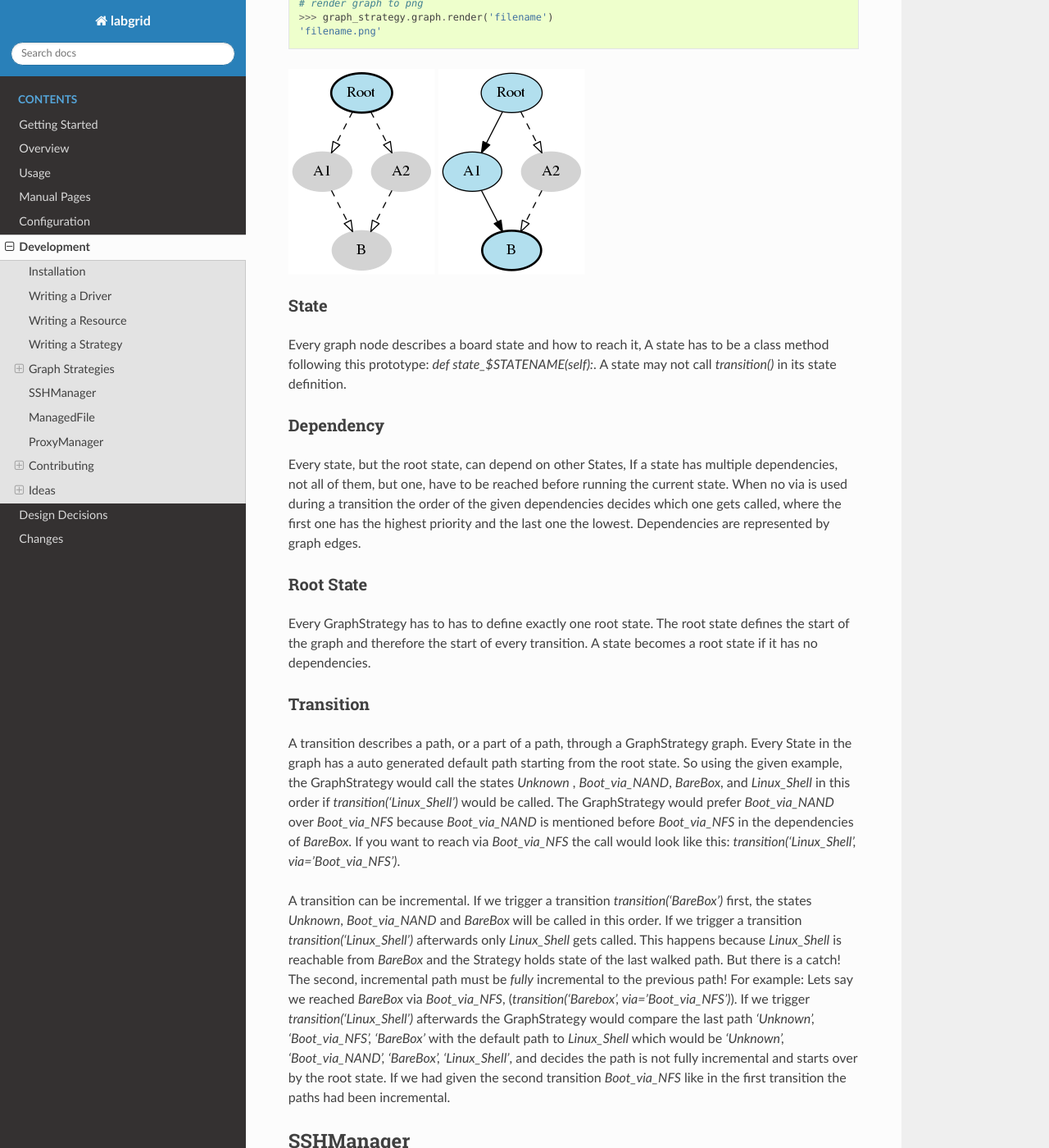
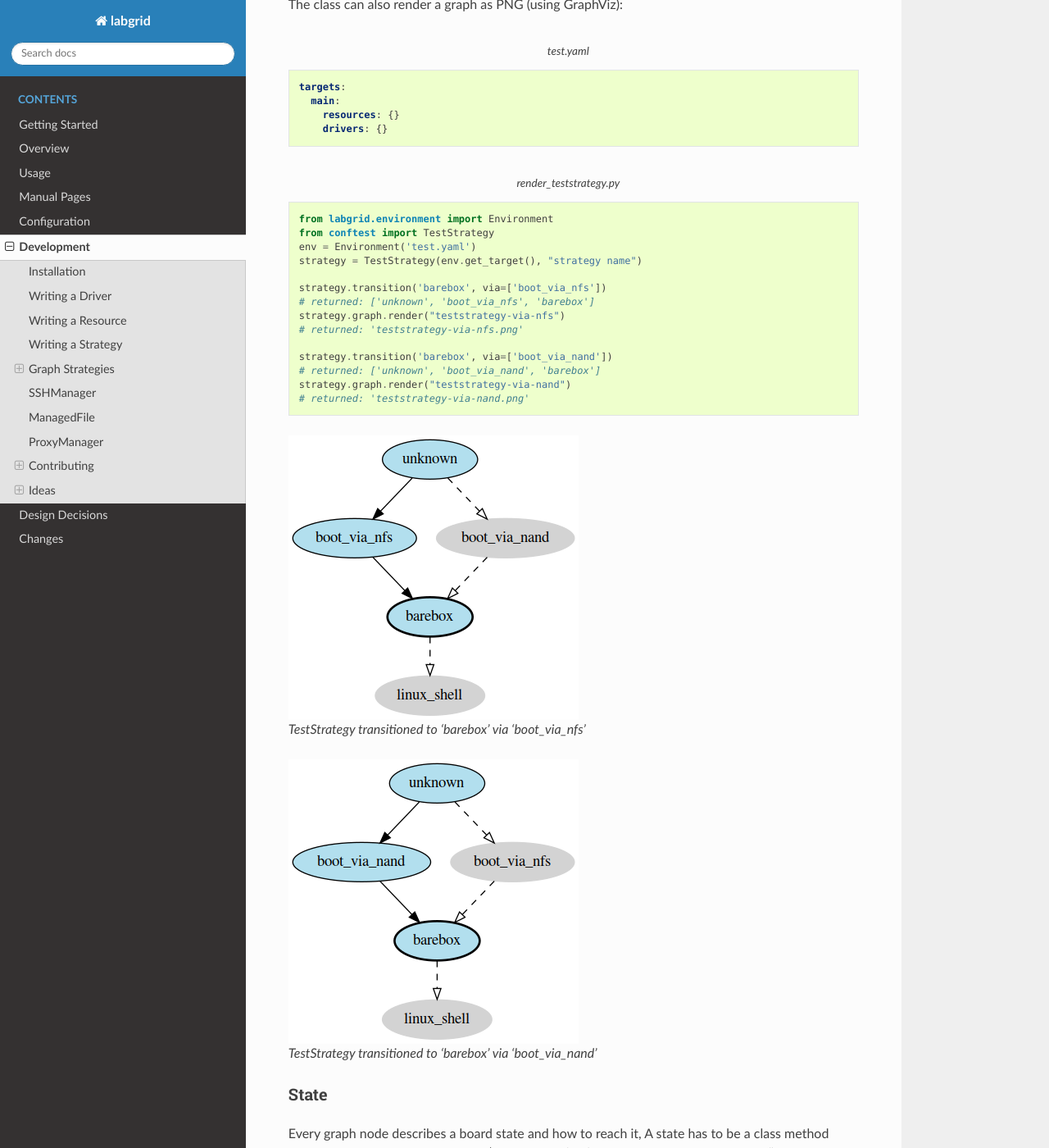
Before and after one commit to labgrid-project/labgrid, a Sphinx documentation site: the page built from doc/development.rst, in a window 1280 px wide and 1400 px high, scrolled down 6196 px. Shown: the whole window at 82% size. Built offline with Sphinx 7.4.7 and the Read the Docs theme 2.0.0, drawn with Linux system fonts in a browser that asks for light colours; pages that are not in the unit, such as notebooks, are missing from menus; some of the changed text lies outside the part shown.

Commit message:
doc/development: update graphstrategy documentation
The previous images did not reflect the example above, fix this.
Also improve the steps how to generate them, and rename the states to
lowercase to conform with usual Python coding styles.

Signed-off-by: Roland Hieber <rhi@pengutronix.de>

```diff
--- a/doc/development.rst
+++ b/doc/development.rst
@@ -310,40 +310,65 @@ Example
 ~~~~~~~
 
 .. code-block:: python
+   :caption: conftest.py
 
-    # conftest.py
-    from labgrid.strategy import GraphStrategy
+   from labgrid.strategy import GraphStrategy
 
+   class TestStrategy(GraphStrategy):
+       def state_unknown(self):
+           pass
 
-    class TestStrategy(GraphStrategy):
-        def state_Unknown(self):
-            pass
+       @GraphStrategy.depends('unknown')
+       def state_boot_via_nand(self):
+           pass
 
-        @GraphStrategy.depends('Unknown')
-        def state_Boot_via_NAND(self):
-            pass
+       @GraphStrategy.depends('unknown')
+       def state_boot_via_nfs(self):
+           pass
 
-        @GraphStrategy.depends('Unknown')
-        def state_Boot_via_NFS(self):
-            pass
+       @GraphStrategy.depends('boot_via_nand', 'boot_via_nfs')
+       def state_barebox(self):
+           pass
 
-        @GraphStrategy.depends('Boot_via_NAND', 'Boot_via_NFS')
-        def state_BareBox(self):
-            pass
+       @GraphStrategy.depends('barebox')
+       def state_linux_shell(self):
+           pass
 
-        @GraphStrategy.depends('BareBox')
-        def state_Linux_Shell(self):
-            pass
+The class can also render a graph as PNG (using GraphViz):
+
+.. code-block:: yaml
+   :caption: test.yaml
+
+   targets:
+     main:
+       resources: {}
+       drivers: {}
 
 .. code-block:: python
+   :caption: render_teststrategy.py
 
-    # render graph to png
-    >>> graph_strategy.graph.render('filename')
-    'filename.png'
+   from labgrid.environment import Environment
+   from conftest import TestStrategy
+   env = Environment('test.yaml')
+   strategy = TestStrategy(env.get_target(), "strategy name")
 
-.. image:: res/graphstrategy-1.png
+   strategy.transition('barebox', via=['boot_via_nfs'])
+   # returned: ['unknown', 'boot_via_nfs', 'barebox']
+   strategy.graph.render("teststrategy-via-nfs")
+   # returned: 'teststrategy-via-nfs.png'
 
-.. image:: res/graphstrategy-2.png
+   strategy.transition('barebox', via=['boot_via_nand'])
+   # returned: ['unknown', 'boot_via_nand', 'barebox']
+   strategy.graph.render("teststrategy-via-nand")
+   # returned: 'teststrategy-via-nand.png'
+
+.. figure:: res/graphstrategy-via-nfs.png
+
+   TestStrategy transitioned to 'barebox' via 'boot_via_nfs'
+
+.. figure:: res/graphstrategy-via-nand.png
+
+   TestStrategy transitioned to 'barebox' via 'boot_via_nand'
 
 State
 ~~~~~
@@ -378,30 +403,30 @@ A transition describes a path, or a part of a path, through a GraphStrategy
 graph.
 Every State in the graph has a auto generated default path starting from the
 root state.
-So using the given example, the GraphStrategy would call the states `Unknown`
-, `Boot_via_NAND`, `BareBox`, and `Linux_Shell` in this order if
-`transition('Linux_Shell')` would be called.
-The GraphStrategy would prefer `Boot_via_NAND` over `Boot_via_NFS` because
-`Boot_via_NAND` is mentioned before `Boot_via_NFS` in the dependencies of
-`BareBox`. If you want to reach via `Boot_via_NFS` the call would look like
-this: `transition('Linux_Shell', via='Boot_via_NFS')`.
+So using the given example, the GraphStrategy would call the states `unknown`
+, `boot_via_nand`, `barebox`, and `linux_shell` in this order if
+`transition('linux_shell')` would be called.
+The GraphStrategy would prefer `boot_via_nand` over `boot_via_nfs` because
+`boot_via_nand` is mentioned before `boot_via_nfs` in the dependencies of
+`barebox`. If you want to reach via `boot_via_nfs` the call would look like
+this: `transition('linux_shell', via='boot_via_nfs')`.
 
 A transition can be incremental. If we trigger a transition
-`transition('BareBox')` first, the states `Unknown`, `Boot_via_NAND` and
-`BareBox` will be called in this order. If we trigger a transition
-`transition('Linux_Shell')` afterwards only `Linux_Shell` gets called. This
-happens because `Linux_Shell` is reachable from `BareBox` and the Strategy
+`transition('barebox')` first, the states `unknown`, `boot_via_nand` and
+`barebox` will be called in this order. If we trigger a transition
+`transition('linux_shell')` afterwards only `linux_shell` gets called. This
+happens because `linux_shell` is reachable from `barebox` and the Strategy
 holds state of the last walked path.
 But there is a catch! The second, incremental path must be *fully* incremental
 to the previous path!
-For example: Lets say we reached `BareBox` via `Boot_via_NFS`,
-(`transition('Barebox', via='Boot_via_NFS')`). If we trigger
-`transition('Linux_Shell')` afterwards the GraphStrategy would compare the last
-path `'Unknown', 'Boot_via_NFS', 'BareBox'` with the default path to
-`Linux_Shell` which would be
-`'Unknown', 'Boot_via_NAND', 'BareBox', 'Linux_Shell'`, and decides the path
+For example: Lets say we reached `barebox` via `boot_via_nfs`,
+(`transition('barebox', via='boot_via_nfs')`). If we trigger
+`transition('linux_shell')` afterwards the GraphStrategy would compare the last
+path `'unknown', 'boot_via_nfs', 'barebox'` with the default path to
+`linux_shell` which would be
+`'unknown', 'boot_via_nand', 'barebox', 'linux_shell'`, and decides the path
 is not fully incremental and starts over by the root state. If we had given
-the second transition `Boot_via_NFS` like in the first transition the paths
+the second transition `boot_via_nfs` like in the first transition the paths
 had been incremental.
 
 
```
Also changed, not shown: doc/res/graphstrategy-1.png (deleted), doc/res/graphstrategy-2.png (deleted), doc/res/graphstrategy-via-nand.png (added), doc/res/graphstrategy-via-nfs.png (added).
